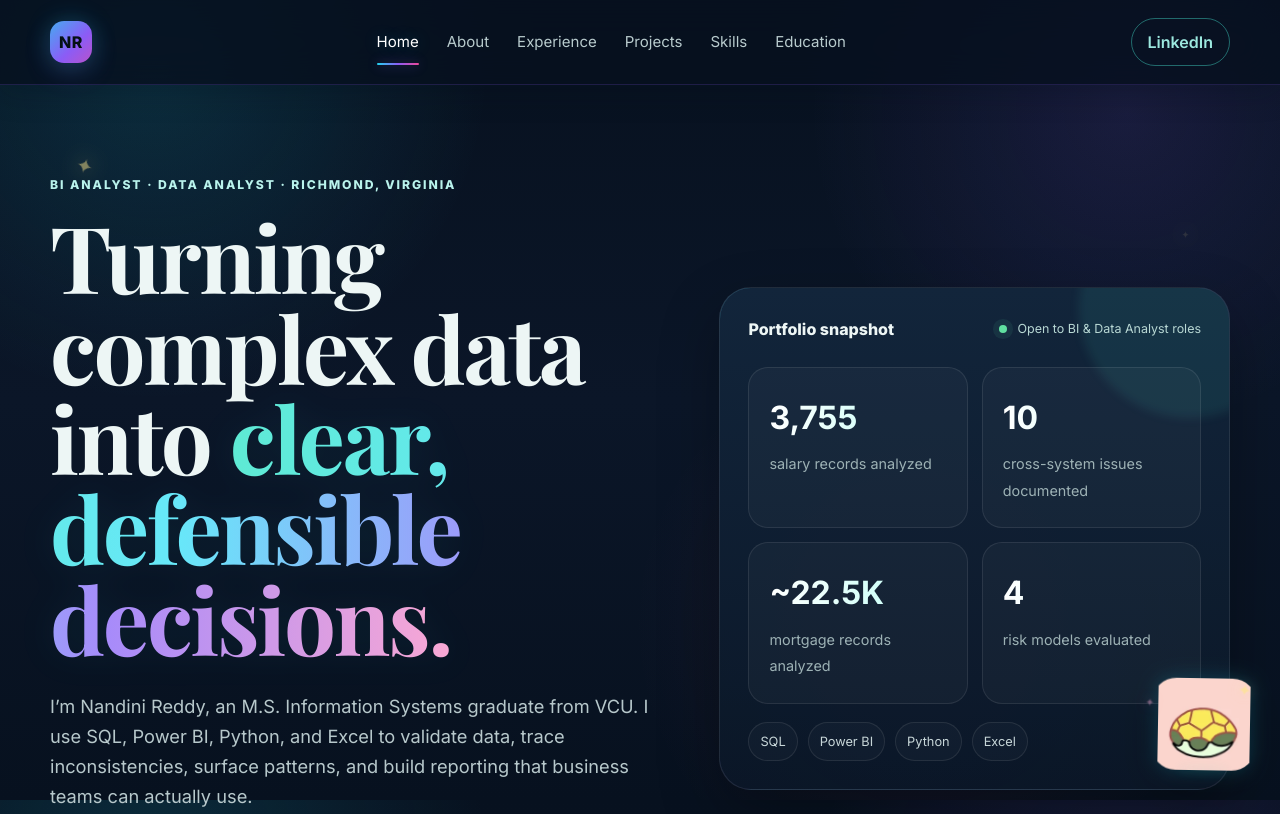
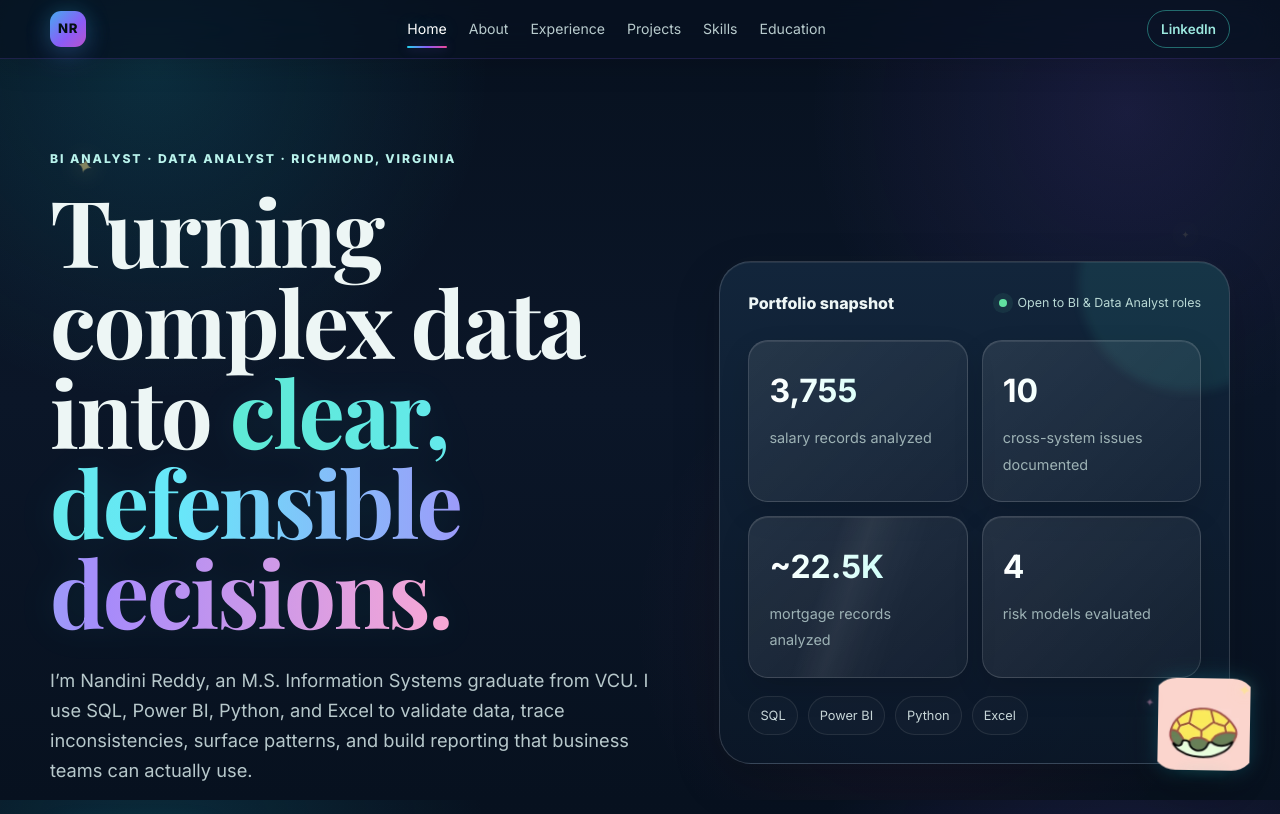
Before and after one commit to gudhatin28/gudhatin28, a plain HTML site: page index.html in a window 1280 px wide. Shown: the top 814 px of the page. Drawn offline with nearby package versions, Linux system fonts and the light colour scheme.

Commit message:
Refine header sizing and add subtle animated white board highlights

```diff
--- a/turtle.css
+++ b/turtle.css
@@ -82,6 +82,134 @@
   font-weight:600;
 }
 
+/* Compact premium header */
+.site-header{
+  min-height:58px !important;
+  padding:10px max(18px,calc((100vw - 1180px)/2)) !important;
+  gap:20px !important;
+  background:rgba(7,17,31,.72) !important;
+  backdrop-filter:blur(16px) saturate(125%) !important;
+  box-shadow:0 8px 28px rgba(0,0,0,.12) !important;
+}
+
+.brand{
+  width:36px !important;
+  height:36px !important;
+  border-radius:11px !important;
+  font-size:.82rem !important;
+}
+
+.nav{
+  gap:22px !important;
+  font-size:.88rem !important;
+}
+
+.nav a.active:after{
+  bottom:-7px !important;
+}
+
+.nav-cta{
+  padding:7px 13px !important;
+  font-size:.84rem !important;
+}
+
+/* Soft white illuminated boards */
+.hero-panel,
+.metric-card,
+.skill-card,
+.education-card,
+.cert-grid div,
+.case-points div,
+.case-visual,
+.abstract-visual,
+.risk-visual,
+.research-visual,
+.research-card,
+.timeline-item,
+.about-page-grid,
+.preview-card{
+  position:relative;
+  isolation:isolate;
+}
+
+.hero-panel,
+.skill-card,
+.education-card,
+.cert-grid div,
+.case-points div,
+.case-visual,
+.abstract-visual,
+.risk-visual,
+.research-visual,
+.research-card,
+.preview-card{
+  border-color:rgba(255,255,255,.16) !important;
+  box-shadow:
+    0 18px 48px rgba(0,0,0,.18),
+    inset 0 1px 0 rgba(255,255,255,.08),
+    0 0 24px rgba(255,255,255,.025) !important;
+  overflow:hidden;
+}
+
+.metric-card{
+  background:
+    linear-gradient(135deg,rgba(255,255,255,.09),rgba(255,255,255,.035)) !important;
+  border-color:rgba(255,255,255,.14) !important;
+  box-shadow:inset 0 1px 0 rgba(255,255,255,.09),0 12px 30px rgba(0,0,0,.12) !important;
+  overflow:hidden;
+}
+
+.hero-panel:after,
+.metric-card:after,
+.skill-card:after,
+.education-card:after,
+.cert-grid div:after,
+.case-points div:after,
+.case-visual:after,
+.abstract-visual:after,
+.risk-visual:after,
+.research-visual:after,
+.research-card:after,
+.preview-card:after{
+  content:"";
+  position:absolute;
+  top:-80%;
+  left:-55%;
+  width:42%;
+  height:260%;
+  z-index:-1;
+  pointer-events:none;
+  background:linear-gradient(90deg,transparent,rgba(255,255,255,.12),rgba(255,255,255,.035),transparent);
+  transform:rotate(18deg);
+  animation:whiteBoardSweep 8.5s ease-in-out infinite;
+}
+
+.hero-panel:after{animation-delay:.2s}
+.metric-card:nth-child(2):after,.skill-card:nth-child(2):after,.cert-grid div:nth-child(2):after{animation-delay:1.2s}
+.metric-card:nth-child(3):after,.skill-card:nth-child(3):after,.cert-grid div:nth-child(3):after{animation-delay:2.1s}
+.metric-card:nth-child(4):after,.skill-card:nth-child(4):after,.cert-grid div:nth-child(4):after{animation-delay:3s}
+
+.metric-card:hover,
+.skill-card:hover,
+.cert-grid div:hover,
+.case-points div:hover,
+.preview-card:hover{
+  border-color:rgba(255,255,255,.30) !important;
+  box-shadow:
+    0 16px 42px rgba(0,0,0,.18),
+    inset 0 1px 0 rgba(255,255,255,.14),
+    0 0 28px rgba(255,255,255,.06) !important;
+  transform:translateY(-2px);
+  transition:transform .25s ease,border-color .25s ease,box-shadow .25s ease;
+}
+
+@keyframes whiteBoardSweep{
+  0%,20%{left:-65%;opacity:0}
+  32%{opacity:.45}
+  48%{left:125%;opacity:.12}
+  55%,100%{left:125%;opacity:0}
+}
+
 @keyframes turtleFloat{
   0%,100%{transform:translateY(0) rotate(0deg)}
   50%{transform:translateY(-8px) rotate(1deg)}
@@ -98,6 +226,9 @@
 }
 
 @media (max-width:620px){
+  .site-header{min-height:52px !important;padding:8px 12px !important}
+  .brand{width:34px !important;height:34px !important}
+  .nav-cta{padding:6px 10px !important;font-size:.78rem !important}
   .turtle-assistant{
     width:82px;
     height:72px;
@@ -110,5 +241,17 @@
 @media (prefers-reduced-motion:reduce){
   .turtle-assistant,
   .turtle-assistant:after,
-  .turtle-sparkle{animation:none}
+  .turtle-sparkle,
+  .hero-panel:after,
+  .metric-card:after,
+  .skill-card:after,
+  .education-card:after,
+  .cert-grid div:after,
+  .case-points div:after,
+  .case-visual:after,
+  .abstract-visual:after,
+  .risk-visual:after,
+  .research-visual:after,
+  .research-card:after,
+  .preview-card:after{animation:none}
 }
```
